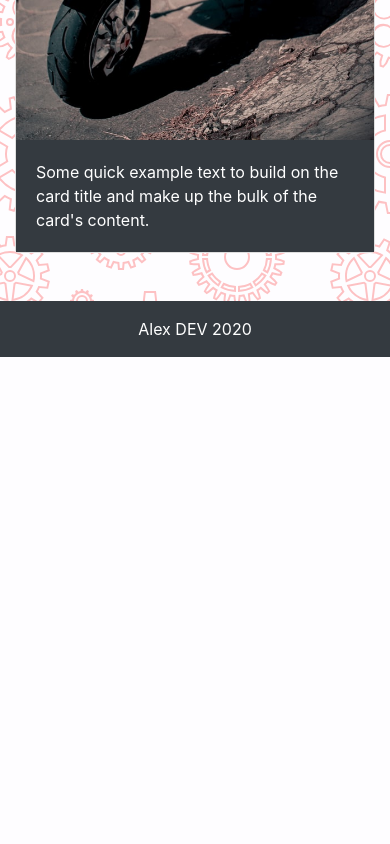
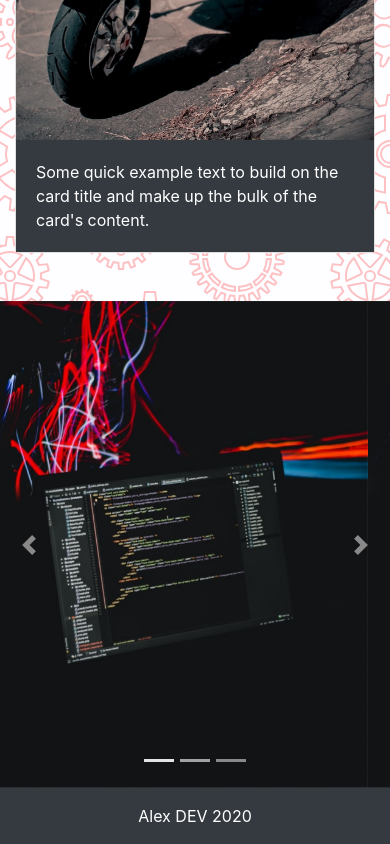
Before and after one commit to Alejandro-Morales-Dev/Bootstrap, a plain HTML site: page src/index.html in a window 390 px wide. Shown: the part 3126-3970 px from the top of the page. Before the commit the page ends 3483 px from the top, so only its background shows below. Drawn offline with nearby package versions, Linux system fonts and the light colour scheme.

Commit message:
agregar carrousel

```diff
--- a/src/index.html
+++ b/src/index.html
@@ -138,6 +138,66 @@
         </div>
       </div>
     </div>
+    <!--carrousel-->
+    <div class="">
+      <div
+        id="carouselExampleCaptions"
+        class="carousel slide"
+        data-ride="carousel"
+      >
+        <ol class="carousel-indicators">
+          <li
+            data-target="#carouselExampleCaptions"
+            data-slide-to="0"
+            class="active"
+          ></li>
+          <li data-target="#carouselExampleCaptions" data-slide-to="1"></li>
+          <li data-target="#carouselExampleCaptions" data-slide-to="2"></li>
+        </ol>
+        <div class="carousel-inner">
+          <div class="carousel-item active">
+            <img src="assets/img/code.jpg" class="d-block w-100" alt="..." />
+            <div class="carousel-caption d-none d-md-block">
+              <h5>Proyectos Web</h5>
+              <p>Manejamos las mejores tecnologias.</p>
+            </div>
+          </div>
+          <div class="carousel-item">
+            <img src="assets/img/code.jpg" class="d-block w-100" alt="..." />
+            <div class="carousel-caption d-none d-md-block">
+              <h5>Aplicaciones Hibridas</h5>
+              <p>Entornos amigables</p>
+            </div>
+          </div>
+          <div class="carousel-item">
+            <img src="assets/img/code.jpg" class="d-block w-100" alt="..." />
+            <div class="carousel-caption d-none d-md-block">
+              <h5>Web Apps</h5>
+              <p>Misma funcionalidad.</p>
+            </div>
+          </div>
+        </div>
+        <a
+          class="carousel-control-prev"
+          href="#carouselExampleCaptions"
+          role="button"
+          data-slide="prev"
+        >
+          <span class="carousel-control-prev-icon" aria-hidden="true"></span>
+          <span class="sr-only">Previous</span>
+        </a>
+        <a
+          class="carousel-control-next"
+          href="#carouselExampleCaptions"
+          role="button"
+          data-slide="next"
+        >
+          <span class="carousel-control-next-icon" aria-hidden="true"></span>
+          <span class="sr-only">Next</span>
+        </a>
+      </div>
+    </div>
+
     <!--footer-->
     <div class="container-fluid bg-dark">
       <footer class="bg-dark text-center py-3">
```
Also changed, not shown: src/assets/img/code.jpg (added).
